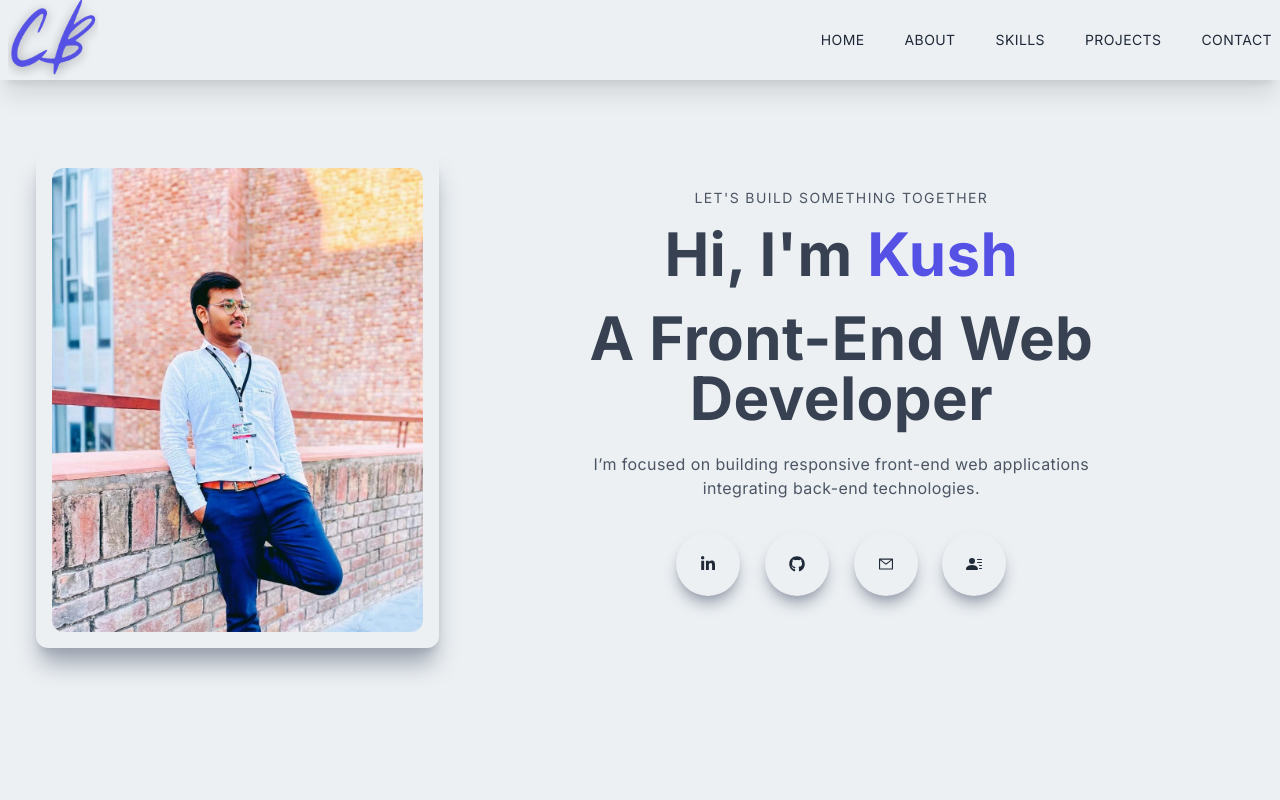
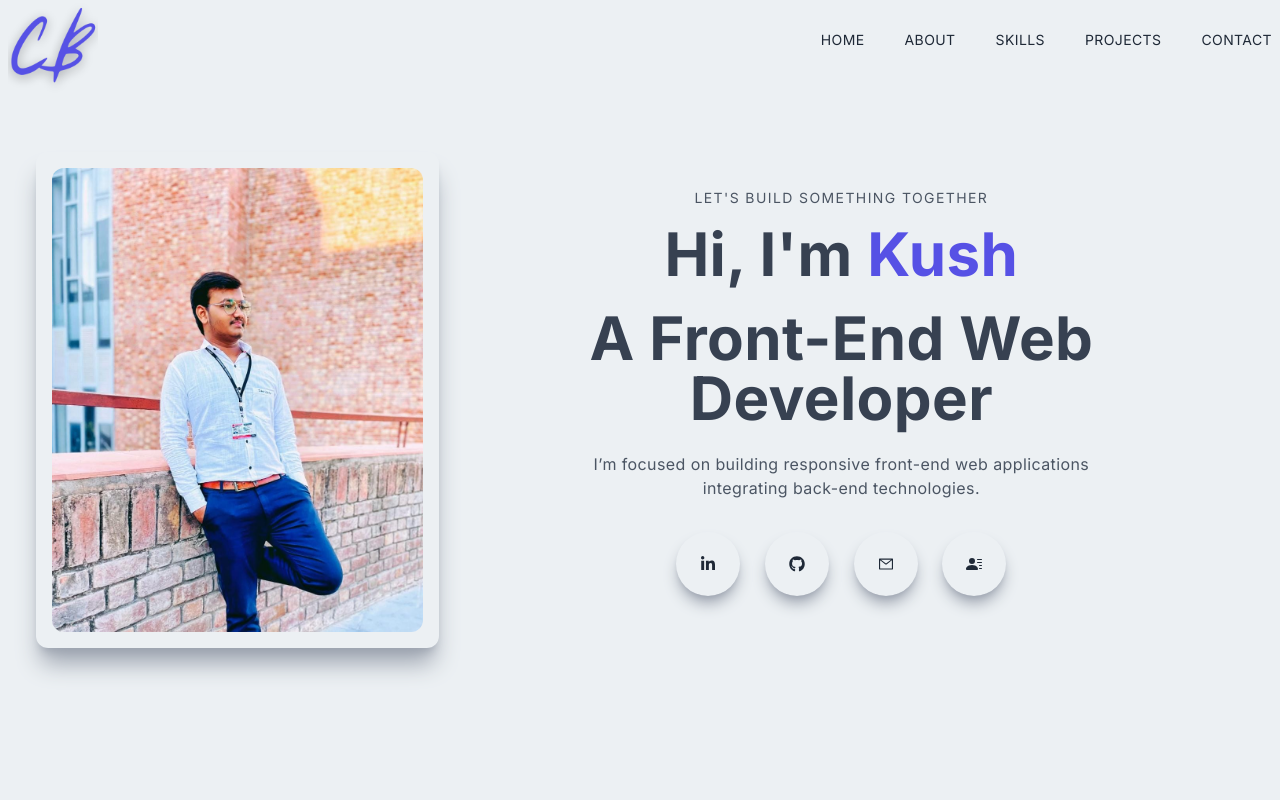
Before and after one commit to Kush8459/Frontend-Portfolio, a Next.js app: page / in a window 1280 px wide. Shown: the top 800 px of the page. Built offline with nearby package versions, Linux system fonts and the light colour scheme.

Commit message:
Added shadow effect in Navbar

```diff
--- a/src/components/Main.jsx
+++ b/src/components/Main.jsx
@@ -7,9 +7,9 @@ import Image from "next/image";
 
 const Main = () => {
   return (
-    <div className="w-full h-screen text-center">
-      <div className="max-w-[1240px] w-full h-full md:grid grid-cols-3 m-auto p-4 flex justify-center items-center">
-        <div className="w-auto h-auto m-auto shadow-xl shadow-gray-400 rounded-xl flex items-center justify-center p-4 hover:scale-105 ease-in duration-300">
+    <div className="w-full h-screen flex items-center text-center py-16">
+      <div className="max-w-[1240px] md:grid grid-cols-3 m-auto p-4 flex justify-center items-center">
+        <div className="w-full h-auto m-auto shadow-xl shadow-gray-400 rounded-xl flex items-center justify-center p-4 hover:scale-105 ease-in duration-300">
           <Image
             className="rounded-xl"
             src="/profile.jpg"
--- a/src/components/Navbar.jsx
+++ b/src/components/Navbar.jsx
@@ -2,19 +2,38 @@
 "use client";
 import Image from "next/image";
 import Link from "next/link";
-import React, { useState } from "react";
+import React, { useEffect, useState } from "react";
 import { AiOutlineClose, AiOutlineMenu, AiOutlineMail } from "react-icons/ai";
 import { FaGithub, FaLinkedinIn } from "react-icons/fa";
 import { BsFillPersonLinesFill } from "react-icons/bs";
 
 const Navbar = () => {
   const [nav, setNav] = useState(false);
+  const [shadow, setShadow] = useState(false);
 
   const NavHandler = () => {
     setNav(!nav);
   };
+
+  useEffect(() => {
+    const handleShadow = () => {
+      if (window.scrollY >= 90) {
+        setShadow(true);
+      } else {
+        setShadow(false);
+      }
+    };
+    window.addEventListener("scroll", handleShadow);
+  }, []);
+
   return (
-    <div className="fixed w-full h-20 shadow-xl z-[100]">
+    <div
+      className={
+        shadow
+          ? "fixed w-full h-20 shadow-xl z-[100]"
+          : "fixed w-full h-20 z-[100]"
+      }
+    >
       <div className="flex justify-between items-center w-full h-full px-2 2xl:px-16">
         <Link href="/">
           <Image
@@ -22,7 +41,7 @@ const Navbar = () => {
             alt="/"
             width="90"
             height="50"
-            className="cursor-pointer"
+            className="cursor-pointer pt-4"
           />
         </Link>
         <div>
```
Also changed, not shown: src/components/About.jsx (+1 -1 lines).
